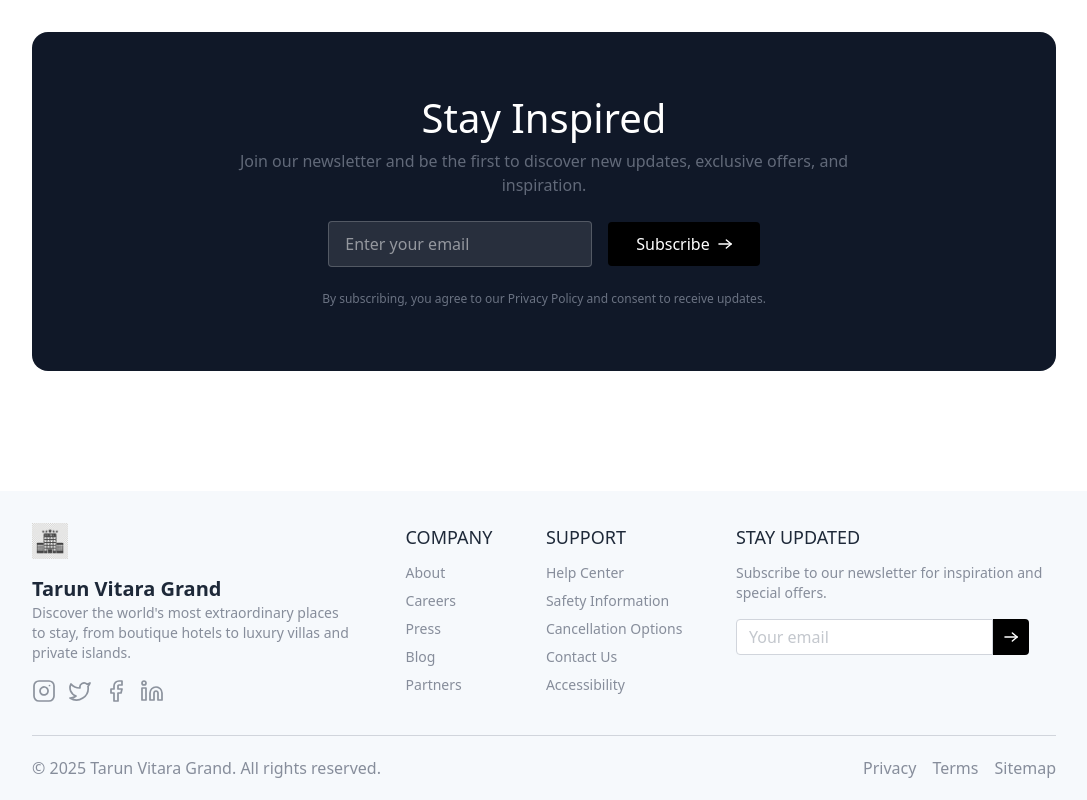
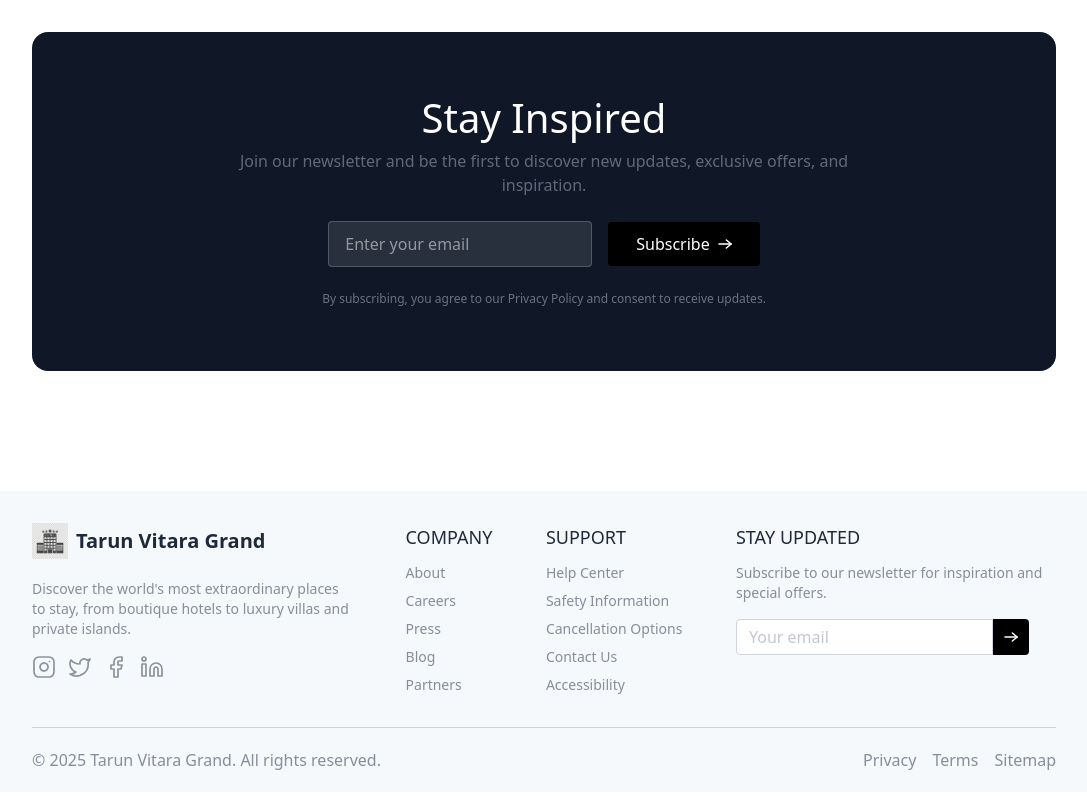
Before and after one commit to Medatarunvenkat/Hotel-Booking, a React (Vite) app in the folder frontend/: page / in a window 1280 px wide. Shown: the part 3353-4153 px from the top of the page, without its empty margins (96-1183 px from the left). Built offline with nearby package versions, Linux system fonts and the light colour scheme; no server answers.

Commit message:
footer done

```diff
--- a/frontend/src/Components/Footer.jsx
+++ b/frontend/src/Components/Footer.jsx
@@ -5,9 +5,11 @@ const Footer = () => {
     <div className=' bg-[#F6F9FC] text-gray-500/80 pt-8 px-6 md:px-16 lg:px-24 xl:px-32'>
             <div className='flex flex-wrap justify-between gap-12 md:gap-6'>
                 <div className='max-w-80'>
-                    <img src={assets.hotel} alt="logo" className='mb-4 h-8 md:h-9' />
+                <div className="flex items-center gap-2">
+                    <img src={assets.hotel} alt="logo" className="h-8 md:h-9" />
                     <span className="font-bold text-xl text-gray-800">Tarun Vitara Grand</span>
-                    <p className='text-sm'>
+                </div>
+                    <p className='text-sm mt-5'>
                         Discover the world's most extraordinary places to stay, from boutique hotels to luxury villas and private islands.
                     </p>
                     <div className='flex items-center gap-3 mt-4'>
```
